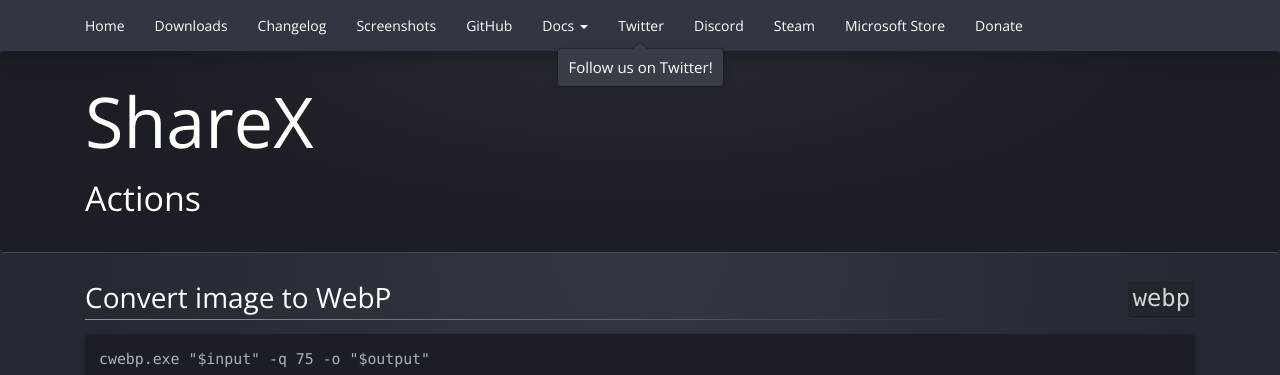
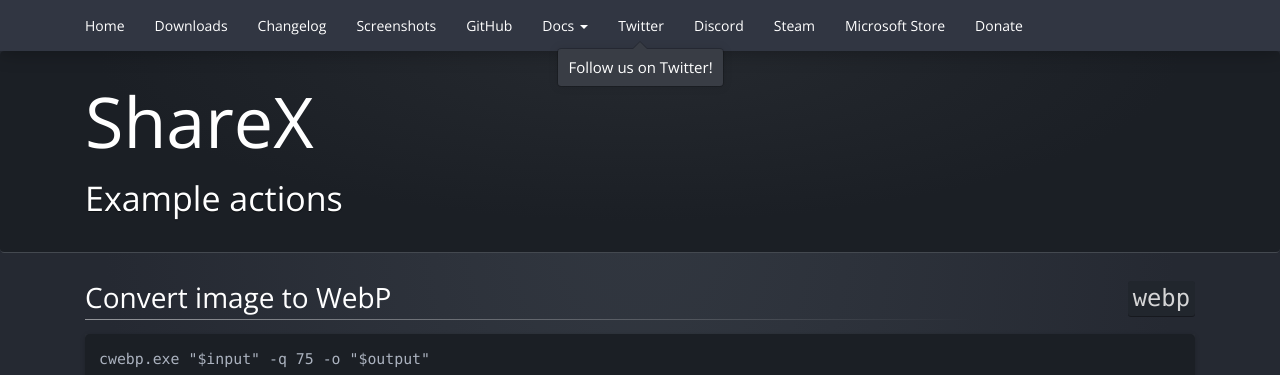
Before and after one commit to ShareX/sharex.github.io, a Jekyll site: the page built from actions/index.md, in a window 1280 px wide. Shown: the top 375 px of the page. Built offline with Jekyll 4.4.1, drawn with Linux system fonts in a browser that asks for light colours.

Commit message:
Added actions to navbar

```diff
--- a/_includes/navbar.html
+++ b/_includes/navbar.html
@@ -16,6 +16,7 @@
                     <div class="dropdown-menu">
                         <a class="dropdown-item" href="https://github.com/ShareX/CustomUploaders">Custom uploaders</a>
                         <a class="dropdown-item" href="/image-effects">Image effects</a>
+                        <a class="dropdown-item" href="/actions">Example actions</a>
                         <a class="dropdown-item" href="/docs/faq">Frequently asked questions</a>
                         <a class="dropdown-item" href="/docs/dev-builds">Dev builds</a>
                         <a class="dropdown-item" href="/docs/region-capture">Region capture keybinds</a>
--- a/actions/index.md
+++ b/actions/index.md
@@ -1,6 +1,6 @@
 ---
 layout: markdown
-title: Actions
+title: Example actions
 ---
 
 {% for action in site.data.actions %}
```
